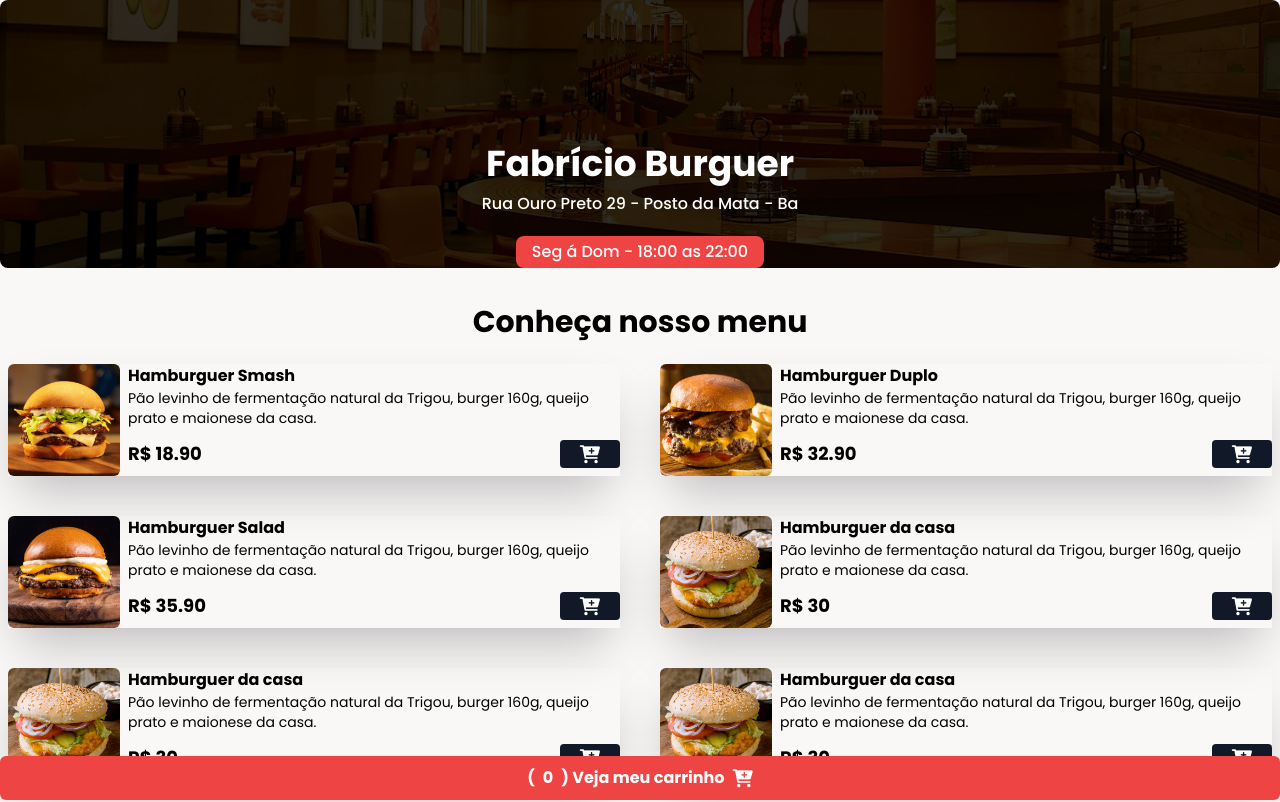
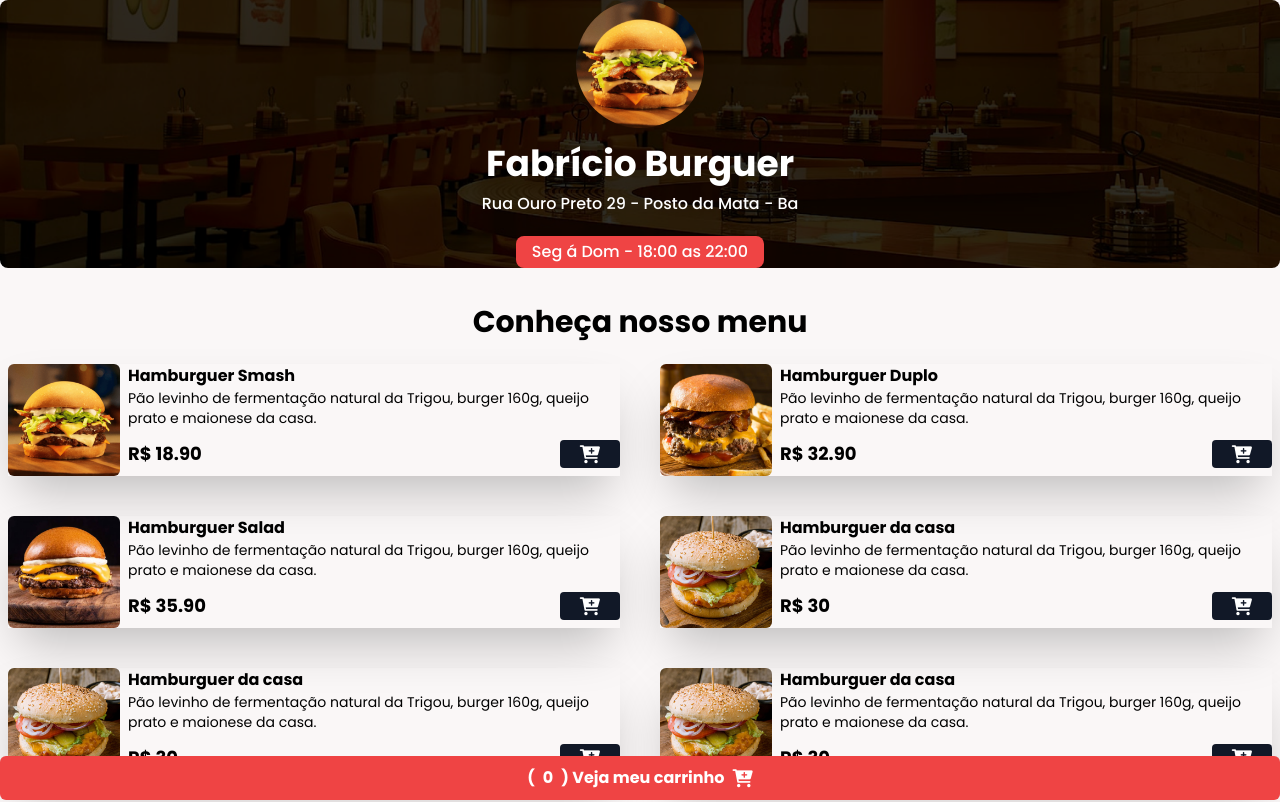
Before and after one commit to yahalonm/Hamburguer, a website: page index.html in a window 1280 px wide. Shown: the top 802 px of the page. Drawn offline with nearby package versions, Linux system fonts and the light colour scheme.

Commit message:
Corigindo  bg

```diff
--- a/index.html
+++ b/index.html
@@ -26,7 +26,7 @@
         <!-- HEADER -->
         <header class="w-full h-[320px]  bg-zinc-500 bg-home bg-cover bg-center sticky top-0 rounded-lg">
             <div class="w-full h-full flex flex-col justify-center items-center">
-                <img src="./assets/bg.png" alt="Logo DevBurguer"
+                <img src="./assets/hamb-1.png" alt="Logo DevBurguer"
                     class="w-32 h-32 rounded-full shodow-lg hover:scale-110 duration-200" />
                 <h1 class="text-4xl mt-4 mb-2 font-bold text-white">Fabrício Burguer</h1>
 
```
